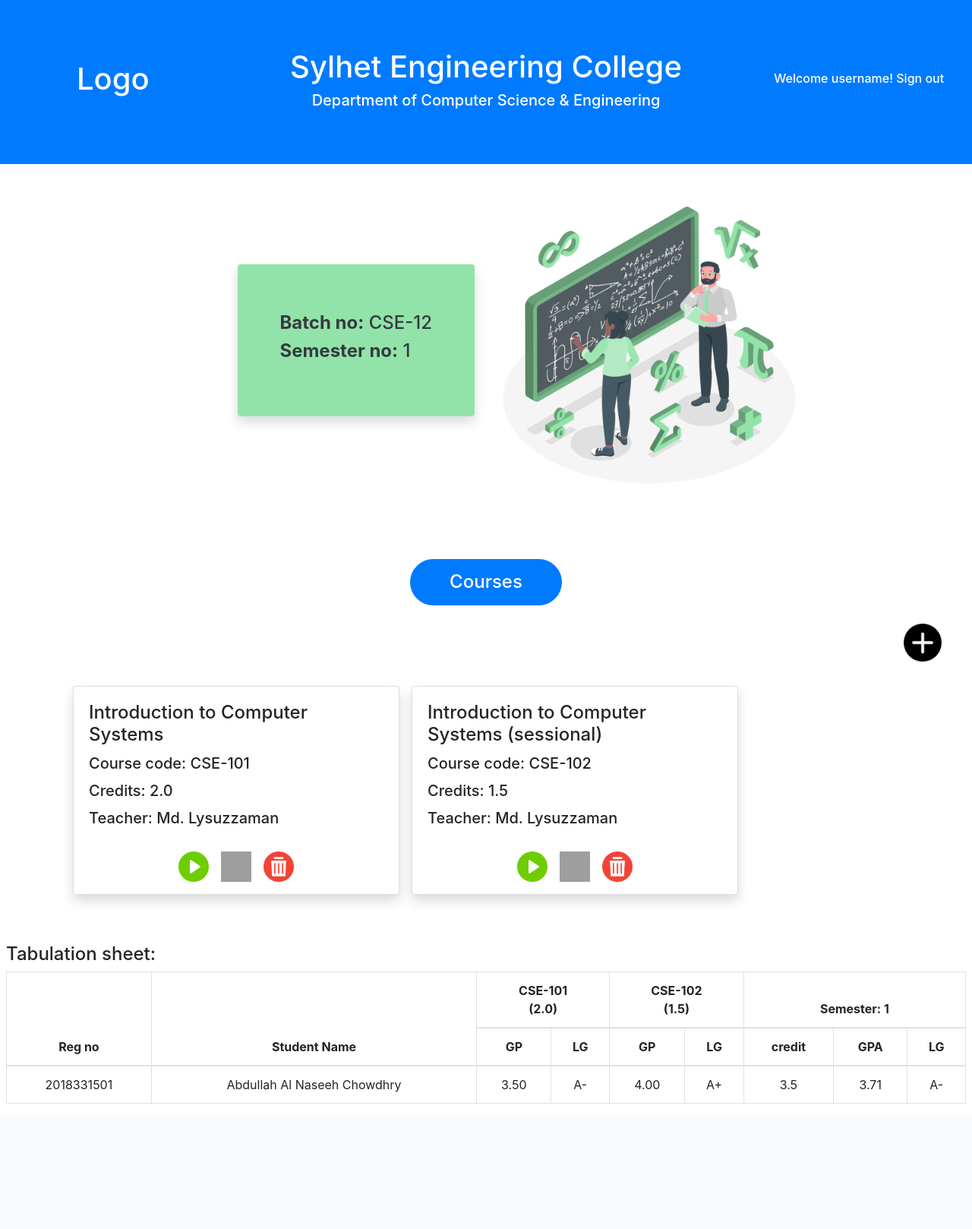
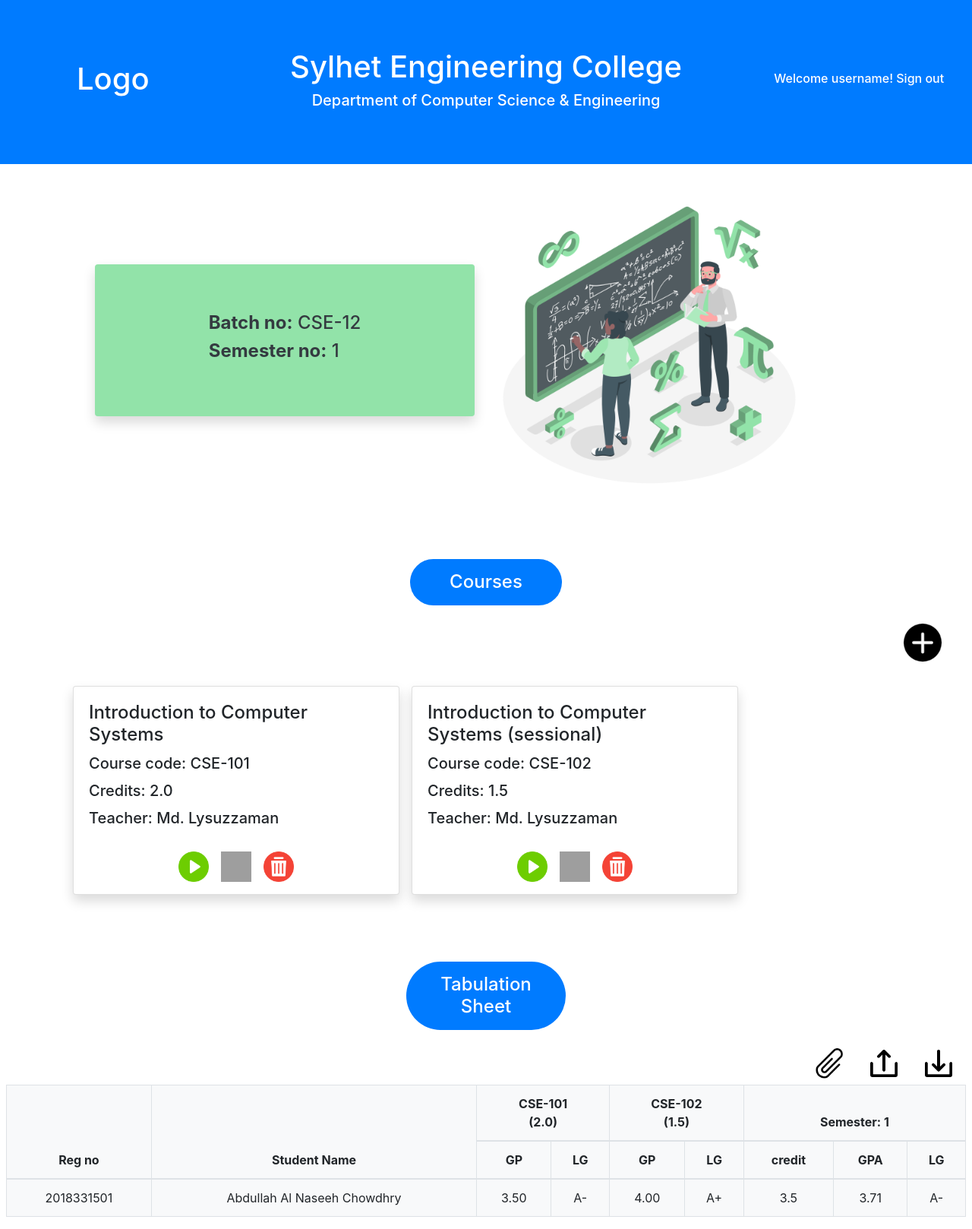
Before and after one commit to RahatGithub/RMS_latest, a Django app: a page that uses main/templates/main/base.html in a window 1280 px wide. Shown: the whole page at 76% size. Before the commit the page ends 1453 px from the top, so only its background shows below. Run offline with Django 4.2, Linux system fonts and the light colour scheme; a user stored in the database is signed in; data comes from the database, SQL or seed files in the repository; both versions use the stored data as it was after the commit; some libraries are stand-ins or nearby versions; grey boxes are pictures that could not be loaded.

Commit message:
semester_view with tabulation sheet is ok

```diff
--- a/main/templates/main/base.html
+++ b/main/templates/main/base.html
@@ -28,6 +28,7 @@
       {
         font-size: 20px;
         line-height: 18px;
+        min-width: 500px;
       }
 
       .plus-btn
--- a/main/templates/main/semester_view.html
+++ b/main/templates/main/semester_view.html
@@ -7,7 +7,7 @@
 {% block css %}
 .course-card
 {
-  max-width: 430px;
+  width: 430px;
 }
 {% endblock %}
 
@@ -92,9 +92,28 @@
 
 
 
+<!-- Tabulation Sheet -->
 <section class="m-2">
-    <h4>Tabulation sheet:</h4>
-    <table class="table table-bordered">
+  <div class="d-flex justify-content-center mt-5 mb-3">
+    <h4 class="bg-primary text-center text-white p-3 rounded-pill col-2">Tabulation Sheet</h4>
+  </div>
+
+  {% if request.user.is_superuser %}
+    <div class="d-flex justify-content-end mb-2">
+      <!-- File upload -->
+      <a href="#" type="button">
+        <img src="{% static 'main/images/choose.png' %}" alt="choose-file" class="card-icon mx-3" >
+      </a>
+      <a href="#" type="button">
+        <img src="{% static 'main/images/upload.png' %}" alt="upload-file" class="card-icon mx-3" >
+      </a>
+      <a href="#" type="button">
+        <img src="{% static 'main/images/download.png' %}" alt="download-file" class="card-icon mx-3" >
+      </a>
+    </div>
+  {% endif %}
+
+  <table class="table table-bordered bg-light" style="max-width: 100vw">
     <thead>
       <tr class="text-center">
           <th scope="col" rowspan="2">Reg no</th>
@@ -104,7 +123,7 @@
           {% endfor %}
           <th scope="col" colspan="3">Semester: {{semester_no}}</th>
           {% if semester_no > 1 %}
-                    <th scope="col" colspan="3" class="bg-secondary text-light">Semester: 1 to {{semester_no}}</th>
+              <th scope="col" colspan="3">Semester: 1 to {{semester_no}}</th>
           {% endif %}
       </tr>
       <tr class="text-center">
@@ -116,9 +135,9 @@
           <th>GPA</th>
           <th>LG</th>
           {% if semester_no > 1 %}
-                    <th class="bg-secondary text-light">credit</th>
-                    <th class="bg-secondary text-light">CGPA</th>
-                    <th class="bg-secondary text-light">LG</th>
+              <th class="">credit</th>
+              <th class="">CGPA</th>
+              <th class="">LG</th>
           {% endif %}
       </tr>
     </thead>
@@ -150,8 +169,6 @@
     </tbody>
   </table>
 </section>
-
-
 
 
 
@@ -187,9 +204,9 @@
           </div>
           <div class="form-group">
             <label for="">Course Teacher</label>
-            <select name="course_teacher" id="course_teacher" class="form-control">
+            <select name="course_teacher_email" class="form-control">
               {% for teacher in teachers %}
-                <option value={{teacher.name}}>{{teacher.name}} ({{teacher.designation}})</option>
+                <option value={{teacher.email}}>{{teacher.name}} ({{teacher.designation}})</option>
               {% endfor %}
             </select>
           </div>
--- a/main/views.py
+++ b/main/views.py
@@ -86,33 +86,6 @@ def dashboard(request):
 
 def semester_view(request, batch_no, semester_no):
     teachers = Teacher.objects.all()
-
-    if request.method == "POST":
-        batch_no = batch_no
-        semester_no = semester_no
-        course_code = request.POST['course_code']
-        course_title = request.POST['course_title']
-        course_credits = request.POST['course_credits']
-        course_type = request.POST['course_type']
-        course_teacher = request.POST['course_teacher']
-
-        course = Course.objects.create(batch_no=batch_no,
-                                       semester_no=semester_no,
-                                       course_code=course_code,
-                                       course_title=course_title,
-                                       course_credits=course_credits,
-                                       course_type=course_type,
-                                       course_teacher=course_teacher)
-
-        courses = Course.objects.filter(batch_no=batch_no, semester_no=semester_no)
-
-        result = Result.objects.filter(batch_no=batch_no, semester_no=semester_no)
-
-        params = {'batch_no':batch_no, 'semester_no':semester_no, 'courses':courses, 'result':result, 'teachers':teachers}
-
-        return render(request, 'main/semester_view.html', params)
-
-    # if not a POST request:
     courses = Course.objects.filter(batch_no=batch_no, semester_no=semester_no)
     students = Student.objects.filter(batch_no=batch_no)
     result_objects = Result.objects.filter(batch_no=batch_no, semester_no=semester_no)
@@ -163,6 +136,35 @@ def semester_view(request, batch_no, semester_no):
             a_record['range'] = range(2*(len(courses)-len(a_record['course_results'])))
 
         table_sheet.append(a_record)
+
+    if request.method == "POST":
+        batch_no = batch_no
+        semester_no = semester_no
+        course_code = request.POST['course_code']
+        course_title = request.POST['course_title']
+        course_credits = request.POST['course_credits']
+        course_type = request.POST['course_type']
+        course_teacher_email = request.POST['course_teacher_email']
+        course_teacher_obj = Teacher.objects.filter(email=course_teacher_email).first()
+        course_teacher = course_teacher_obj.name
+
+        course = Course.objects.create(batch_no=batch_no,
+                                       semester_no=semester_no,
+                                       course_code=course_code,
+                                       course_title=course_title,
+                                       course_credits=course_credits,
+                                       course_type=course_type,
+                                       course_teacher=course_teacher)
+
+        courses = Course.objects.filter(batch_no=batch_no, semester_no=semester_no)
+
+        result = Result.objects.filter(batch_no=batch_no, semester_no=semester_no)
+
+        params = {'batch_no':batch_no, 'semester_no':semester_no, 'courses':courses, 'result':result, 'table_sheet':table_sheet, 'teachers':teachers}
+
+        return render(request, 'main/semester_view.html', params)
+
+
 
     params = {'batch_no':batch_no, 'semester_no':semester_no, 'courses':courses, 'table_sheet':table_sheet, 'teachers':teachers}
 
```
Also changed, not shown: main/templates/main/course_view.html (+9 -5 lines), db.sqlite3, static/main/images/choose.png (added), static/main/images/download.png (added), static/main/images/upload.png (added). Lines whose indentation alone changed are shown as unchanged.
